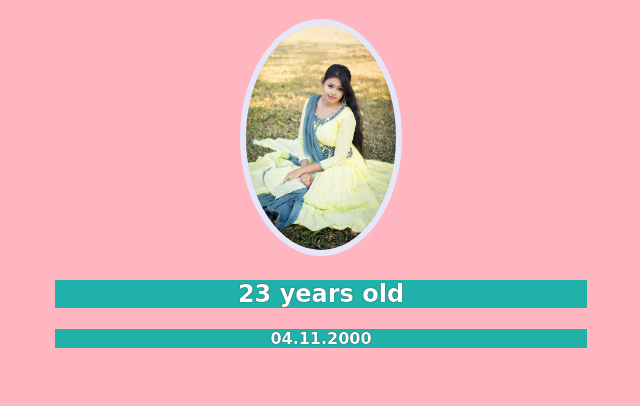
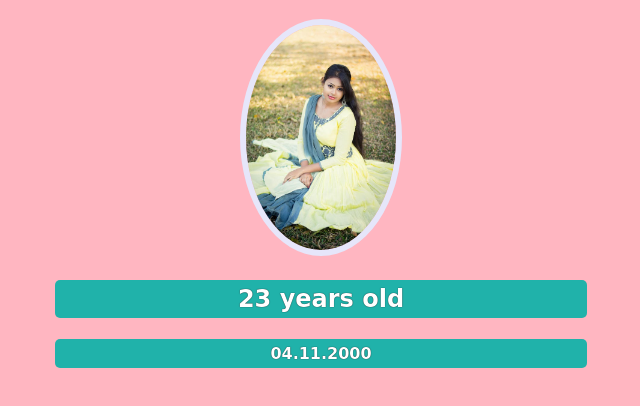
Before and after one commit to irshathbanu-mediwave/gift-card, a plain HTML site: page app/index.html in a window 1280 px wide. Shown: the part 70-476 px from the top of the page, without its empty margins (319-959 px from the left). Drawn offline with Linux system fonts and the light colour scheme; a web font is replaced by a local one.

Commit message:
TO create a gift card

```diff
--- a/app/index.html
+++ b/app/index.html
@@ -10,11 +10,11 @@
 <link href="https://fonts.googleapis.com/css2?family=Happy+Monkey&display=swap" rel="stylesheet">
 </head>
 <body>
-    <div class="card">
+    <div class="content">
         <h1>Today is  Kabi priya's birthday</h1>
         <img src="/pexels-photo-1580271.jpeg" id="avatar">
-        <h2>23 years old</h2>
-        <h4>04.11.2000</h4>
+        <h2 id="age">23 years old</h2>
+        <h4 id="date">04.11.2000</h4>
     </div>
 </body>
 </html>
--- a/app/style.css
+++ b/app/style.css
@@ -27,6 +27,19 @@ body{
 h1,h2,h4{
 text-shadow: 0px 0px 1px black;
 }
-h2,h4{
+#age
+{
     background:	#20B2AA;
+    padding:  5px 10px;
+    border-radius:5px;
 }
+#date{
+    background:	#20B2AA;
+    padding:  5px 10px;
+    border-radius:5px;
+}
+#header{
+    display: flex;
+    flex-direction: column;
+    align-items: center;
+}
```
